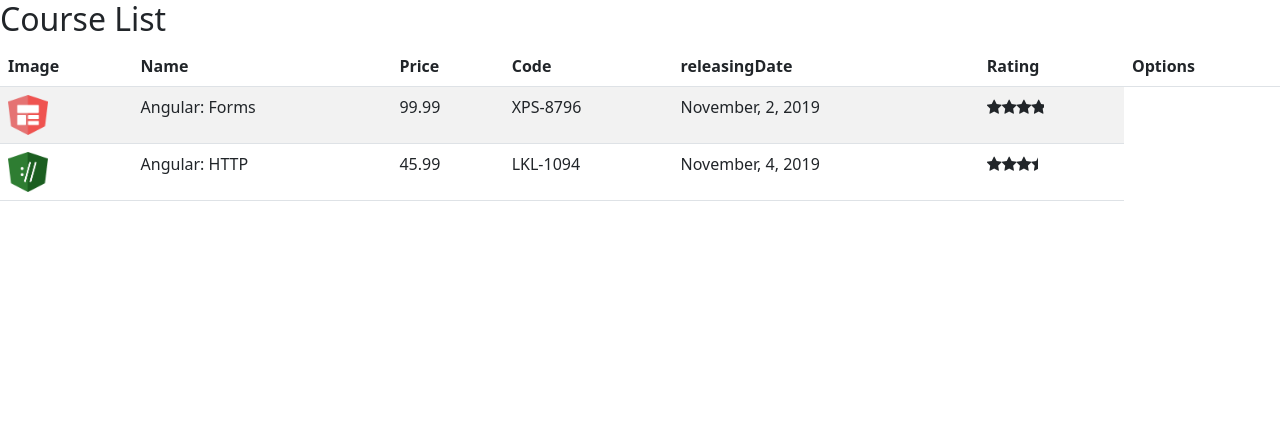
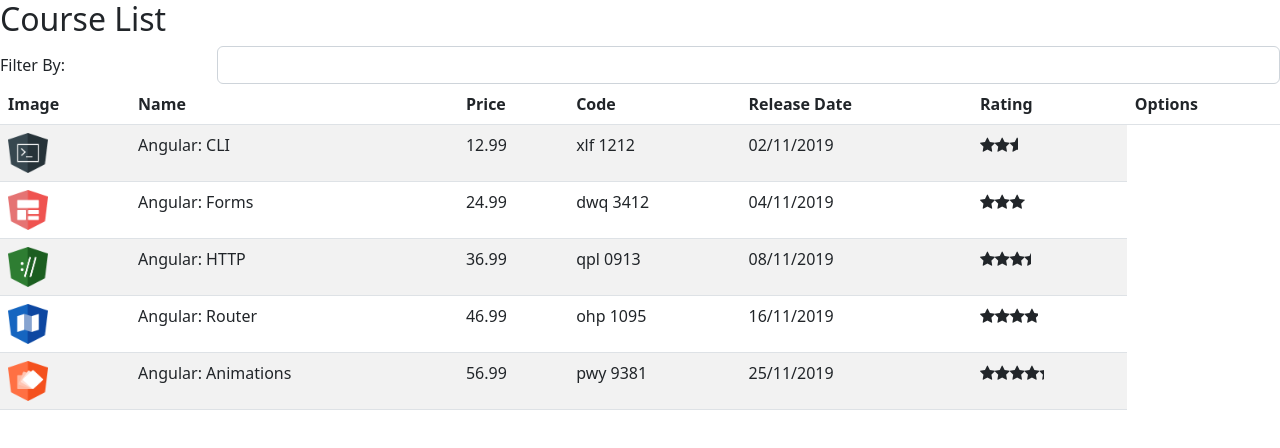
Before and after one commit to paulo-aguiar/course-manager, an Angular app: page /courses in a window 1280 px wide. Shown: the top 448 px of the page. Built offline with nearby package versions, Linux system fonts and the light colour scheme.

Commit message:
utilizando Pipes e tratando eventos data binding

```diff
--- a/src/app/app.module.ts
+++ b/src/app/app.module.ts
@@ -5,12 +5,14 @@
 import { AppComponent } from './app.component';
 import { CourseListComponent } from './courses/course-list.component';
 import { StarComponent } from './star/star.component';
+import { ReplacePipe } from './pipe/replace.pipe';
 
 @NgModule({
   declarations: [
     AppComponent,
     CourseListComponent,
-    StarComponent
+    StarComponent,
+    ReplacePipe
   ],
   imports: [
     BrowserModule,
--- a/src/app/courses/course-list.component.html
+++ b/src/app/courses/course-list.component.html
@@ -1,4 +1,14 @@
 <h2> Course List </h2>
+
+<div class="form-group row">
+
+  <label class="col-sm-2 col-form-label">Filter By:</label>
+
+  <div class="col-sm-10">
+    <input [(ngModel)]="filter" class="form-control">
+  </div>
+
+</div>
 
 <table class="table table-striped">
   <thead>
@@ -7,19 +17,19 @@
       <th>Name</th>
       <th>Price</th>
       <th>Code</th>
-      <th>releasingDate</th>
+      <th>Release Date</th>
       <th>Rating</th>
       <th>Options</th>
     </tr>
   </thead>
   <tbody>
-    <!--*ngFor -  é usado para iterar sobre alguns elementos-->
-    <tr *ngFor="let course of courses">
+    <!--*ngFor -  é usado  para iterar sobre alguns elementos-->
+    <tr *ngFor="let course of filteredCourses">
       <td><img [src]="course.imageUrl" width="40" height="40"></td>
       <td>{{ course.name }}</td>
       <td>{{ course.price }}</td>
-      <td>{{ course.code }}</td>
-      <td>{{ course.releasingDate }}</td>
+      <td>{{ course.code | lowercase | replace: '-': ' ' }}</td> <!--utilizando 2 Pipes-->
+      <td>{{ course.releaseDate | date: 'dd/MM/yyyy'}}</td> <!--utilizando Pipe-->
       <td>
         <app-star [rating]="course.rating"></app-star>
       </td>
--- a/src/app/courses/course-list.component.ts
+++ b/src/app/courses/course-list.component.ts
@@ -1,37 +1,34 @@
-import { Component, OnInit } from "@angular/core";
-import { Course } from "./course";
+import { Component, OnInit } from '@angular/core';
+import { Course } from './course';
+import { CourseService } from './course.service';
 
 @Component({
   selector: 'app-course-list',
-  templateUrl: './course-list.component.html'
+  templateUrl: './course-list.component.html',
 })
 export class CourseListComponent implements OnInit {
 
-  courses: Course[] = [];
+  filteredCourses: Course[] = [];
+
+  _courses: Course[] = [];
+
+  _filterBy!: string;
+
+  // faz referência a classe CourseService que está elegível para injeção de dependência
+  constructor(private courseService: CourseService) {}
 
   ngOnInit(): void {
-    this.courses = [
-      {
-        id: 1,
-        name: 'Angular: Forms',
-        imageUrl: '../../assets/images/forms.png',
-        price: 99.99,
-        code: 'XPS-8796',
-        duration: 120,
-        rating: 4.5,
-        releasingDate: 'November, 2, 2019'
-      },
-      {
-        id: 2,
-        name: 'Angular: HTTP',
-        imageUrl: '../../assets/images/http.png',
-        price: 45.99,
-        code: 'LKL-1094',
-        duration: 80,
-        rating: 4,
-        releasingDate: 'November, 4, 2019'
-      }
-    ]
+    this._courses = this.courseService.retrieveAll();
+    this.filteredCourses = this._courses;
   }
 
+  set filter(value: string) {
+    this._filterBy = value;
+
+    this.filteredCourses = this._courses.filter((course: Course) => course.name.toLocaleLowerCase().indexOf(this._filterBy.toLocaleLowerCase()) > - 1);
+  }
+
+  get filter() {
+    return this._filterBy;
+  }
 }
--- /dev/null
+++ b/src/app/courses/course.service.ts
@@ -0,0 +1,74 @@
+import { Injectable } from "@angular/core";
+import { Course } from "./course";
+
+// injeção de dependência que faz com que este serviço seja carregado na 'root'
+@Injectable({
+  providedIn: 'root'
+})
+export class CourseService {
+
+  //método estático que traz todos os cursos cadastrados
+  retrieveAll() : Course[] {
+    return COURSES;
+  }
+
+
+}
+
+var COURSES: Course[] = [
+  {
+      id: 1,
+      name: 'Angular: CLI',
+      releaseDate: 'November 2, 2019',
+      description: 'Neste curso, os alunos irão obter um grande conhecimento nos principais recursos do CLI.',
+      duration: 120,
+      code: 'XLF-1212',
+      rating: 3,
+      price: 12.99,
+      imageUrl: '/assets/images/cli.png',
+  },
+  {
+      id: 2,
+      name: 'Angular: Forms',
+      releaseDate: 'November 4, 2019',
+      description: 'Neste curso, os alunos irão obter um conhecimento aprofundado sobre os recursos disponíveis no módulo de Forms.',
+      duration: 80,
+      code: 'DWQ-3412',
+      rating: 3.5,
+      price: 24.99,
+      imageUrl: '/assets/images/forms.png',
+  },
+  {
+      id: 3,
+      name: 'Angular: HTTP',
+      releaseDate: 'November 8, 2019',
+      description: 'Neste curso, os alunos irão obter um conhecimento aprofundado sobre os recursos disponíveis no módulo de HTTP.',
+      duration: 80,
+      code: 'QPL-0913',
+      rating: 4.0,
+      price: 36.99,
+      imageUrl: '/assets/images/http.png',
+  },
+  {
+      id: 4,
+      name: 'Angular: Router',
+      releaseDate: 'November 16, 2019',
+      description: 'Neste curso, os alunos irão obter um conhecimento aprofundado sobre os recursos disponíveis no módulo de Router.',
+      duration: 80,
+      code: 'OHP-1095',
+      rating: 4.5,
+      price: 46.99,
+      imageUrl: '/assets/images/router.png',
+  },
+  {
+      id: 5,
+      name: 'Angular: Animations',
+      releaseDate: 'November 25, 2019',
+      description: 'Neste curso, os alunos irão obter um conhecimento aprofundado sobre os recursos disponíveis sobre Animation.',
+      duration: 80,
+      code: 'PWY-9381',
+      rating: 5,
+      price: 56.99,
+      imageUrl: '/assets/images/animations.png',
+  }
+];
--- a/src/app/courses/course.ts
+++ b/src/app/courses/course.ts
@@ -6,5 +6,6 @@
   code!: string;
   duration!: number;
   rating!: number;
-  releasingDate!: string;
+  releaseDate!: string;
+  description!: string;
 }
--- /dev/null
+++ b/src/app/pipe/replace.pipe.ts
@@ -0,0 +1,15 @@
+import { Pipe, PipeTransform } from "@angular/core";
+
+@Pipe({
+  name: 'replace'
+})
+export class ReplacePipe implements PipeTransform {
+  /**
+  o 1º parâm refere-se ao valor da propriedade em que será utilizado o pipe,
+  o 2º parâm  é o caracter que será passado,
+  e o 3º parâm é o valor que substituirá o 2º parâm
+   */
+  transform(value: string, char: string, valueToRpelace: string) {
+    return value.replace(char, valueToRpelace);
+  }
+}
```
